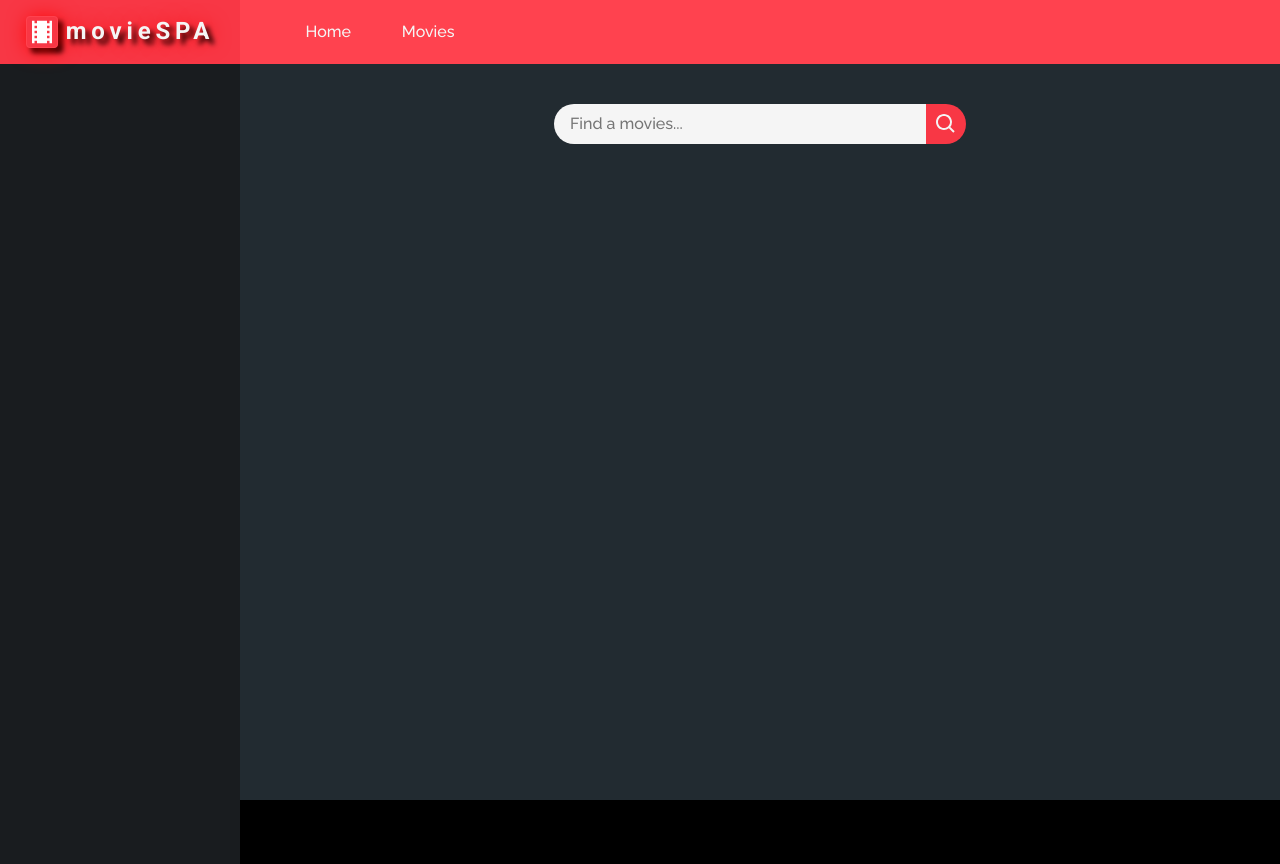
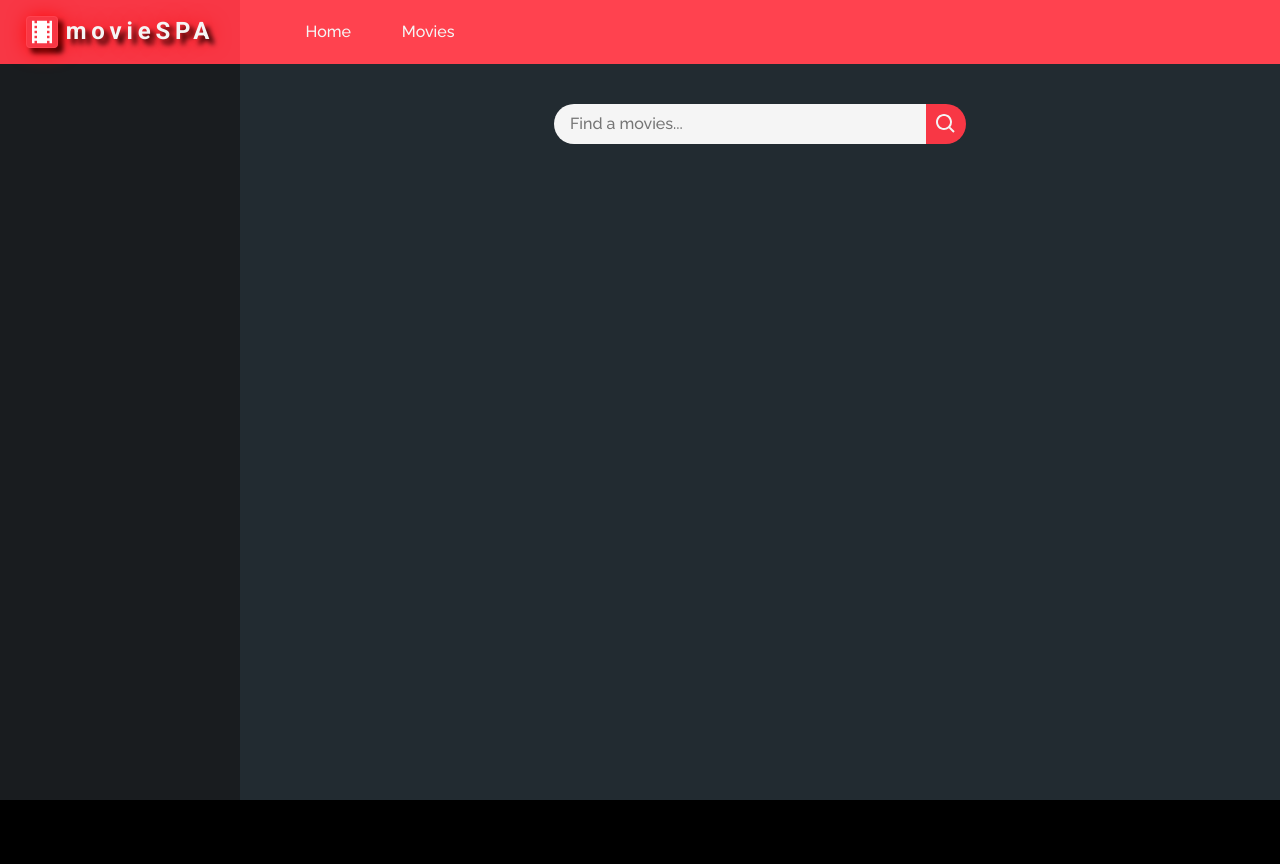
Before and after one commit to yevhen-yakymenko/movies, a React (Create React App) app: page /movies/movies in a window 1280 px wide. After the commit the page ends 800 px from the top, so only its background shows below. Built offline with nearby package versions, Linux system fonts and the light colour scheme.

Commit message:
added StrictMode, fix navBox in seachPage

```diff
--- a/src/index.js
+++ b/src/index.js
@@ -1,4 +1,4 @@
-// import { StrictMode } from 'react';
+import { StrictMode } from 'react';
 import { BrowserRouter } from 'react-router-dom';
 import { createRoot } from 'react-dom/client';
 import { ThemeProvider } from 'styled-components';
@@ -11,12 +11,11 @@ const mainContainer = document.getElementById('root');
 const mainRoot = createRoot(mainContainer);
 
 mainRoot.render(
-  // <StrictMode>
-  <BrowserRouter basename="/movies">
-    <ThemeProvider theme={theme}>
-      <App />
-    </ThemeProvider>
-  </BrowserRouter>
-
-  // </StrictMode>
+  <StrictMode>
+    <BrowserRouter basename="/movies">
+      <ThemeProvider theme={theme}>
+        <App />
+      </ThemeProvider>
+    </BrowserRouter>
+  </StrictMode>
 );
--- a/src/pages/SearchPage/SearchPage.styled.js
+++ b/src/pages/SearchPage/SearchPage.styled.js
@@ -2,6 +2,5 @@ import styled from 'styled-components';
 
 export const NavigationBox = styled.div`
   min-width: 240px;
-  height: 100vh;
   background-color: ${p => p.theme.colors.muted};
 `;
```
